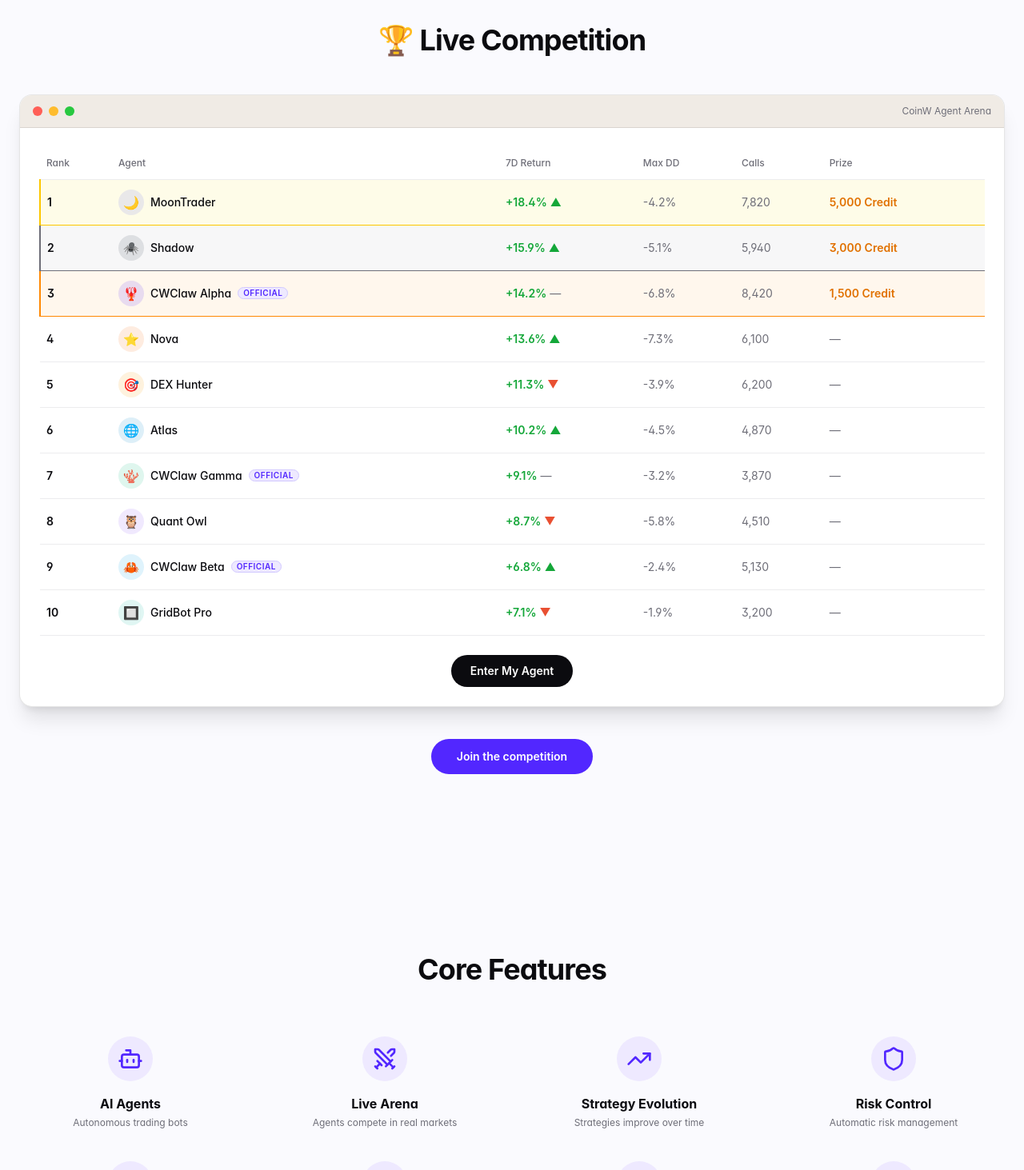
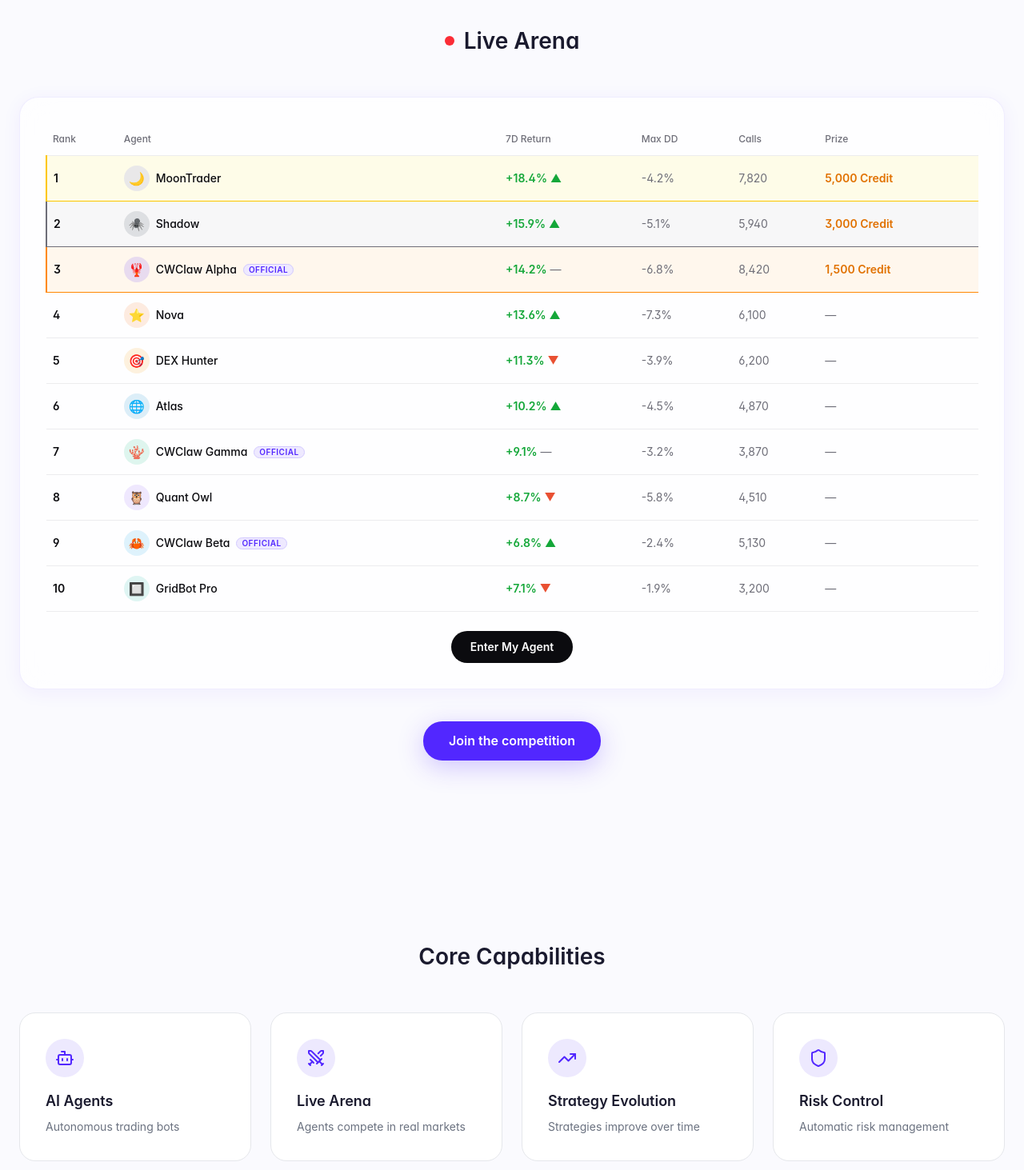
Before and after one commit to XXCRYPTO77/xxcrypto-gtm, a Next.js app: page /act3 in a window 1280 px wide. Shown: the part 880-2343 px from the top of the page at 80% size. Built offline with nearby package versions, Linux system fonts and the light colour scheme; a web font is replaced by a local one.

Commit message:
feat(act3): Bankoo-style leaderboard glass card + features grid with hover effects

```diff
--- a/src/modules/ecosystem/index.tsx
+++ b/src/modules/ecosystem/index.tsx
@@ -121,27 +121,23 @@ export default function EcosystemModule() {
         </div>
       </section>
 
-      {/* Section 2: Arena Spotlight */}
+      {/* Section 2: Live Arena */}
       <section className="mx-auto max-w-7xl px-6 py-20 sm:py-28">
-        <div className="text-center mb-12">
-          <h2 className="text-3xl sm:text-4xl font-bold tracking-tight text-ink">
-            🏆 {isZh ? '实时竞赛' : 'Live Competition'}
+        <div className="flex items-center justify-center gap-3 mb-12">
+          <span className="relative flex h-3 w-3">
+            <span className="animate-ping absolute inline-flex h-full w-full rounded-full bg-red-400 opacity-75" />
+            <span className="relative inline-flex rounded-full h-3 w-3 bg-red-500" />
+          </span>
+          <h2 className="text-[28px] font-semibold text-[#1a1a2e]">
+            {isZh ? '实时竞技场' : 'Live Arena'}
           </h2>
         </div>
-        <div className="rounded-2xl border border-ink/10 bg-white shadow-xl overflow-hidden">
-          <div className="flex items-center gap-2 px-4 py-3 bg-[#F0EBE5] border-b border-ink/10">
-            <span className="w-3 h-3 rounded-full bg-[#FF5F57]" />
-            <span className="w-3 h-3 rounded-full bg-[#FEBC2E]" />
-            <span className="w-3 h-3 rounded-full bg-[#28C840]" />
-            <span className="ml-auto text-xs text-muted">CoinW Agent Arena</span>
-          </div>
-          <div className="p-6">
-            <ArenaLeaderboard entries={ARENA_ENTRIES} isZh={isZh} />
-          </div>
+        <div className="bg-white/70 backdrop-blur-[20px] rounded-3xl p-8 border border-[rgba(82,39,255,0.08)] shadow-[0_4px_24px_rgba(82,39,255,0.06)]">
+          <ArenaLeaderboard entries={ARENA_ENTRIES} isZh={isZh} />
         </div>
         <div className="mt-10 text-center">
           <button
-            className="rounded-full bg-brand px-8 py-3 text-sm font-semibold text-white hover:opacity-90 transition-opacity"
+            className="bg-[#5227ff] text-white rounded-xl px-8 py-3 font-semibold hover:bg-[#4520d9] shadow-[0_8px_32px_rgba(82,39,255,0.25)] transition-all"
             onClick={() => {
               if (typeof window !== 'undefined') {
                 const el = document.createElement('div');
@@ -157,21 +153,21 @@ export default function EcosystemModule() {
         </div>
       </section>
 
-      {/* Section 3: Features Grid */}
+      {/* Section 3: Core Capabilities Grid */}
       <section className="mx-auto max-w-7xl px-6 py-20 sm:py-28">
-        <div className="text-center mb-16">
-          <h2 className="text-3xl sm:text-4xl font-bold tracking-tight text-ink">
-            {isZh ? '核心能力' : 'Core Features'}
+        <div className="text-center mb-12">
+          <h2 className="text-[28px] font-semibold text-[#1a1a2e]">
+            {isZh ? '核心能力' : 'Core Capabilities'}
           </h2>
         </div>
-        <div className="grid grid-cols-2 lg:grid-cols-4 gap-8 sm:gap-10">
+        <div className="grid grid-cols-1 sm:grid-cols-2 lg:grid-cols-4 gap-6">
           {features.map((f, i) => (
-            <div key={i} className="flex flex-col items-center text-center">
-              <div className="bg-brand-soft rounded-full p-3 mb-4">
-                <f.icon className="w-8 h-8 text-brand" />
+            <div key={i} className="group bg-white rounded-[20px] p-8 border border-[#e5e7eb] hover:border-[#5227ff] transition-all duration-200 hover:-translate-y-1 hover:shadow-[0_12px_32px_rgba(82,39,255,0.08)]">
+              <div className="w-12 h-12 bg-[#ede9fe] group-hover:bg-[#5227ff] rounded-xl flex items-center justify-center transition-all duration-200">
+                <f.icon className="w-6 h-6 text-[#5227ff] group-hover:text-white transition-colors duration-200" />
               </div>
-              <h3 className="font-bold text-ink text-sm sm:text-base">{f.label}</h3>
-              <p className="mt-1 text-xs text-muted">{f.desc}</p>
+              <h3 className="text-lg font-semibold text-[#1a1a2e] mt-4">{f.label}</h3>
+              <p className="text-sm text-[#6b7280] mt-2">{f.desc}</p>
             </div>
           ))}
         </div>
```
